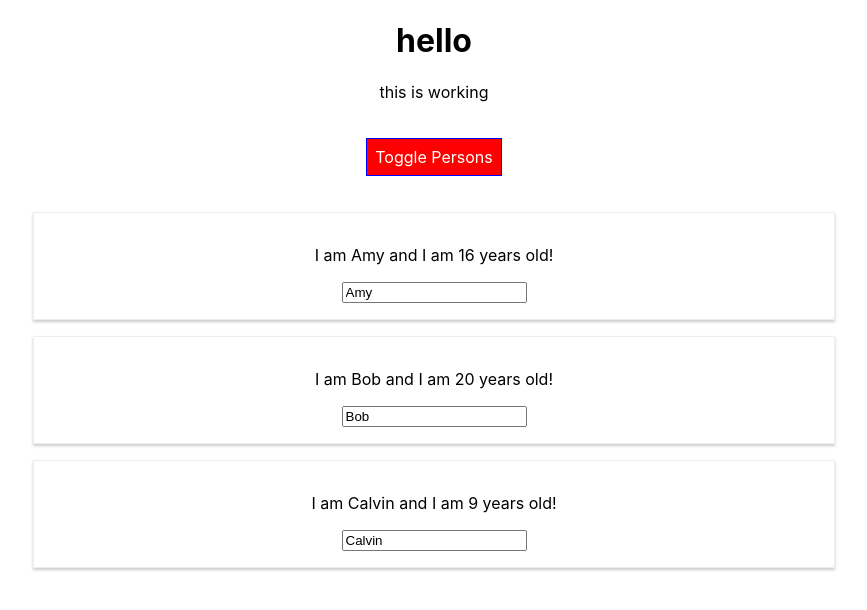
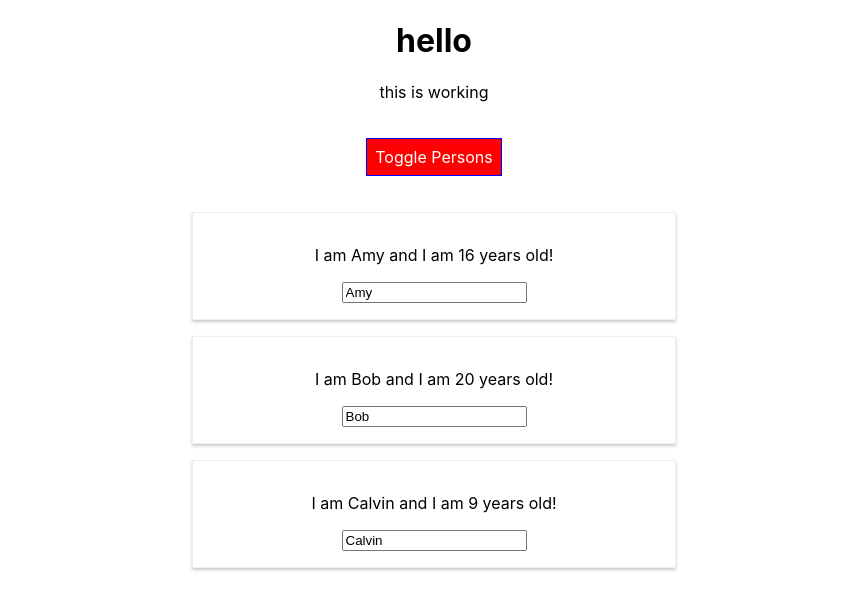
Before and after one commit to wenyuzheng/react-app-1, a React (Create React App) app: page / in a window 1280 px wide. Both pictures are taken after a click on the button "Toggle Persons". Shown: the top 610 px of the page, without its empty margins (206-1073 px from the left). Built offline with nearby package versions, Linux system fonts and the light colour scheme.

Commit message:
using styled-components

```diff
--- a/package.json
+++ b/package.json
@@ -6,9 +6,11 @@
     "@testing-library/jest-dom": "^4.2.4",
     "@testing-library/react": "^9.5.0",
     "@testing-library/user-event": "^7.2.1",
+    "radium": "^0.26.0",
     "react": "^16.13.1",
     "react-dom": "^16.13.1",
-    "react-scripts": "3.4.1"
+    "react-scripts": "3.4.1",
+    "styled-components": "^5.1.1"
   },
   "scripts": {
     "start": "react-scripts start",
--- a/src/App.css
+++ b/src/App.css
@@ -2,37 +2,10 @@
   text-align: center;
 }
 
-.App-logo {
-  height: 40vmin;
-  pointer-events: none;
+.red {
+  color: red;
 }
 
-@media (prefers-reduced-motion: no-preference) {
-  .App-logo {
-    animation: App-logo-spin infinite 20s linear;
-  }
+.bold {
+  font-weight: bold;
 }
-
-.App-header {
-  background-color: #282c34;
-  min-height: 100vh;
-  display: flex;
-  flex-direction: column;
-  align-items: center;
-  justify-content: center;
-  font-size: calc(10px + 2vmin);
-  color: white;
-}
-
-.App-link {
-  color: #61dafb;
-}
-
-@keyframes App-logo-spin {
-  from {
-    transform: rotate(0deg);
-  }
-  to {
-    transform: rotate(360deg);
-  }
-}
--- a/src/App.js
+++ b/src/App.js
@@ -1,6 +1,8 @@
 import React, { Component } from 'react';
 import './App.css';
+import styled from 'styled-components';
 import Person from './Person/Person';
+//import Radium, {StyleRoot} from 'radium';
 
 class App extends Component{
   state = {
@@ -65,7 +67,11 @@ class App extends Component{
       border : '1px solid blue',
       padding: '8px',
       cursor: 'pointer',
-      margin: '20px'
+      margin: '20px',
+      ':hover': {
+        backgroundColor: 'lightgreen',
+        color: 'black'
+      }
     }
 
     let persons = null;
@@ -85,12 +91,25 @@ class App extends Component{
       );
 
       style.backgroundColor = 'red';
+      style[':hover'] = {
+        backgroundColor: 'salmon',
+          color: 'black'
+      };
+    }
+
+    const classes = [];
+    if (this.state.persons.length <= 2) {
+      classes.push("red"); //classes=["red"]
+    }
+    if (this.state.persons.length <= 1) {
+      classes.push("bold"); //classes=["red", "bold"]
     }
 
     return (
+      // <StyleRoot>
         <div className="App">
           <h1>hello</h1>
-        <p> this is working</p>
+          <p className={classes.join(" ")}> this is working</p>
           <button
             style={style}
             onClick={this.togglePersonsHandler}>Toggle Persons</button>
@@ -111,8 +130,8 @@ class App extends Component{
                   name={this.state.persons[2].name}
                   age={this.state.persons[2].age} />
               </div> : null */}
-
         </div>
+      // </StyleRoot>
 
       // This doesn't work because can only render one root component so it has to be inside 'div'
       // <p> this is working</p>
@@ -124,3 +143,4 @@ class App extends Component{
 }
 
 export default App;
+// export default Radium(App);
--- a/src/Person/Person.js
+++ b/src/Person/Person.js
@@ -1,14 +1,37 @@
 import React from 'react';
-import './Person.css';
+import styled from 'styled-components';
+//import './Person.css';
+//import Radium from 'radium';
+
+const StyledDiv = styled.div`
+    width: 60%;
+    margin: 16px auto;
+    border: solid 1px #eee;
+    box-shadow: 0 2px 3px #ccc;
+    padding: 16px;
+    text-align: center;
+
+    @media (min-width: 500px) {
+        width: 450px;
+    }
+`
 
 const person = (props) => {
+    const personStyle = {
+        '@media (min-width: 500px)': {
+            width: '450px'
+        }
+    }
+
     return (
-        <div className="Person">
+        //<div className="Person" style={personStyle}>
+        <StyledDiv>
             <p onClick={props.click}> I am {props.name} and I am {props.age} years old!</p>
             <p> {props.children} </p>
             <input type="text" onChange={props.changed} value={props.name}/>
-        </div>
+        </StyledDiv>
     )
 };
 
 export default person;
+//export default Radium(person);
```
Also changed, not shown: src/Person/Person.css (+12 -0 lines), 1 other file (tests, documents, lock files or other folders). Lines whose indentation alone changed are shown as unchanged.
